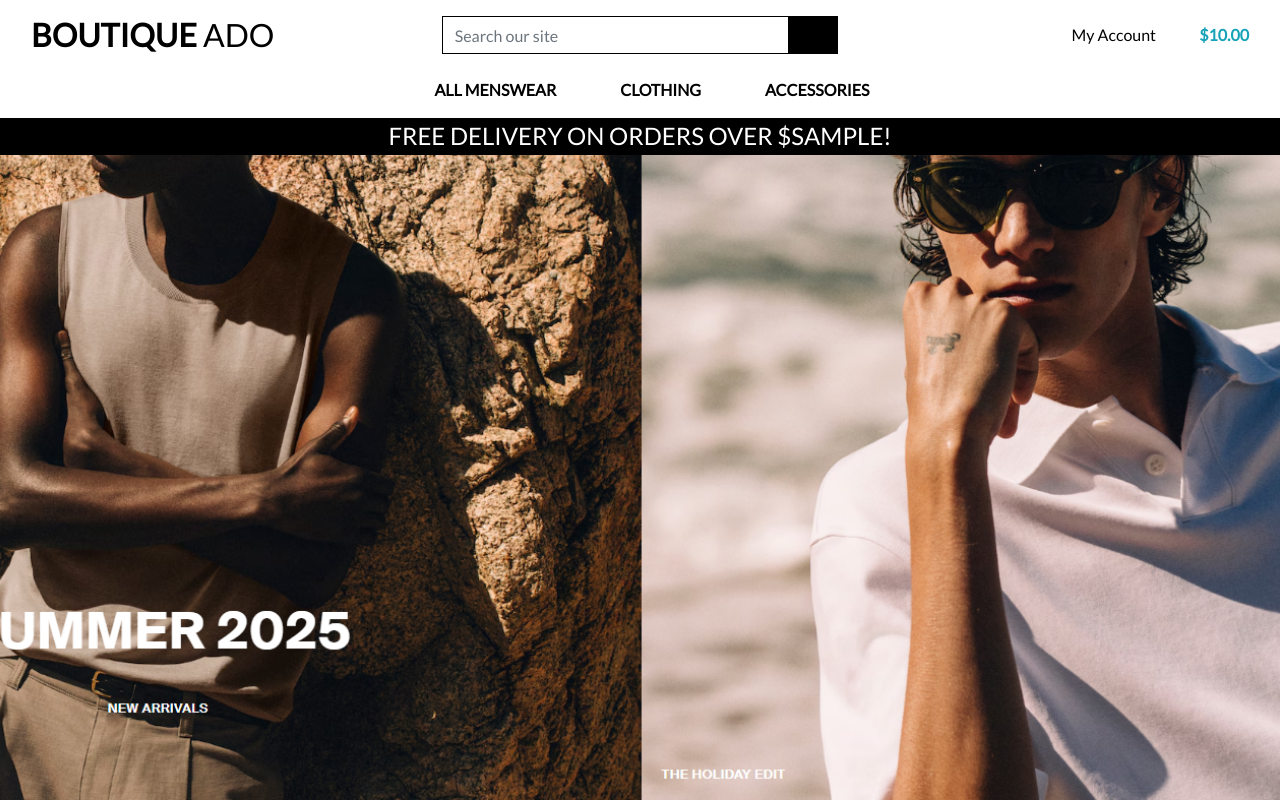
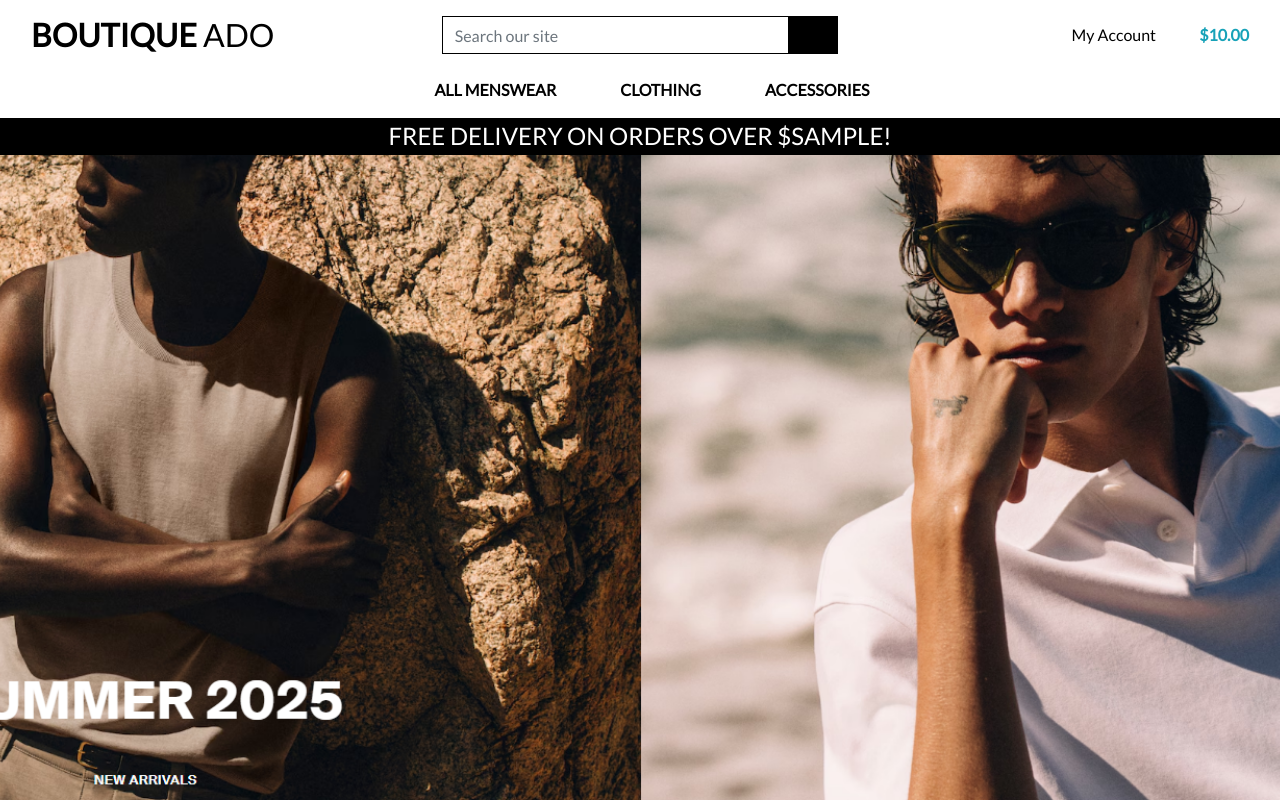
Before and after one commit to maggku/fold, a Django app: template templates/base.html in a window 1280 px wide. Run offline with Django 3.2, Linux system fonts and the light colour scheme; the template is opened without the code that fills it: most values are stand-ins (such as "Sample title", 1, 10 or a date in 2020); some libraries are stand-ins or nearby versions.

Commit message:
Changing the bacground image to background-1.png

```diff
--- a/static/css/base.css
+++ b/static/css/base.css
@@ -3,7 +3,7 @@ html {
 }
 
 body {
-    background: url('/media/background.png');
+    background: url('/media/background-1.png');
     background-size: cover;
     background-position: center top; /* Align image to top */
     padding-top: 100px; /* Adjust as needed */
```
Also changed, not shown: media/background-1.png (added).
